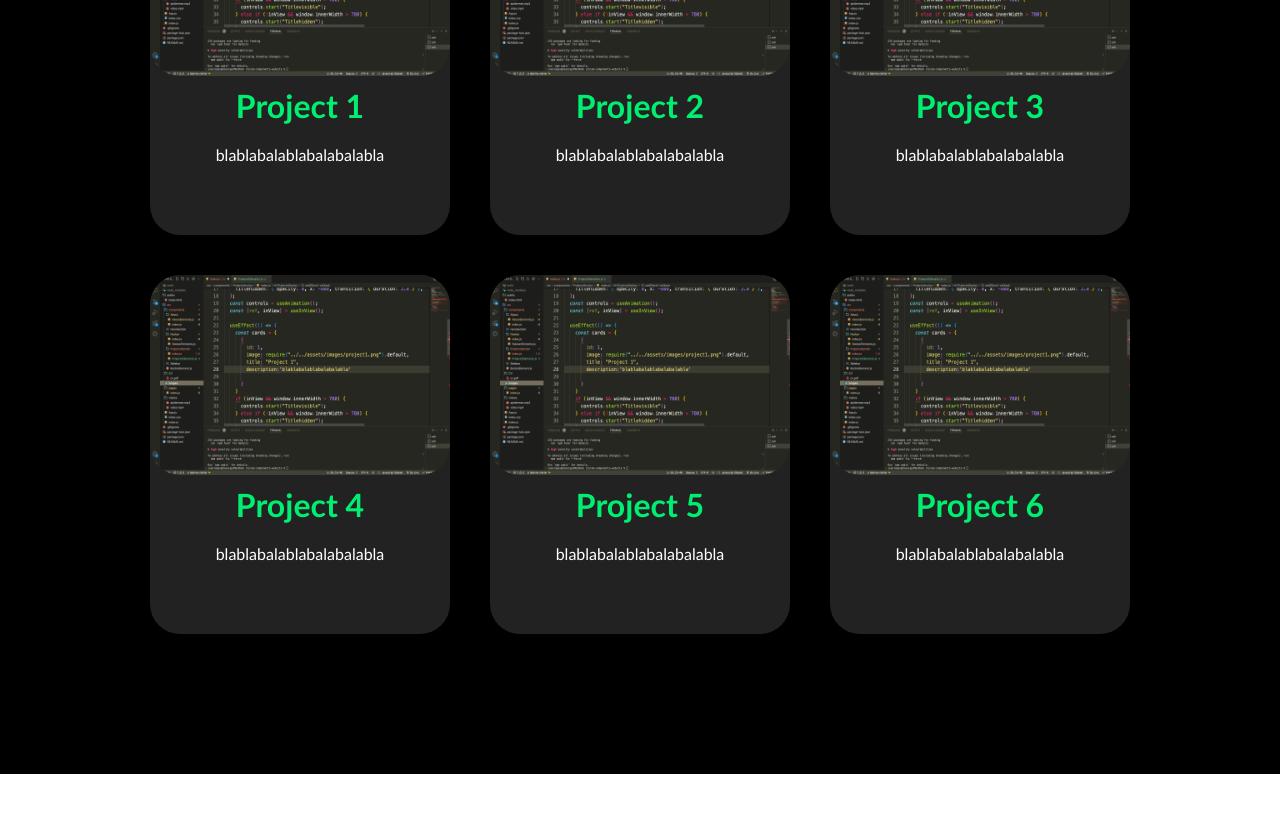
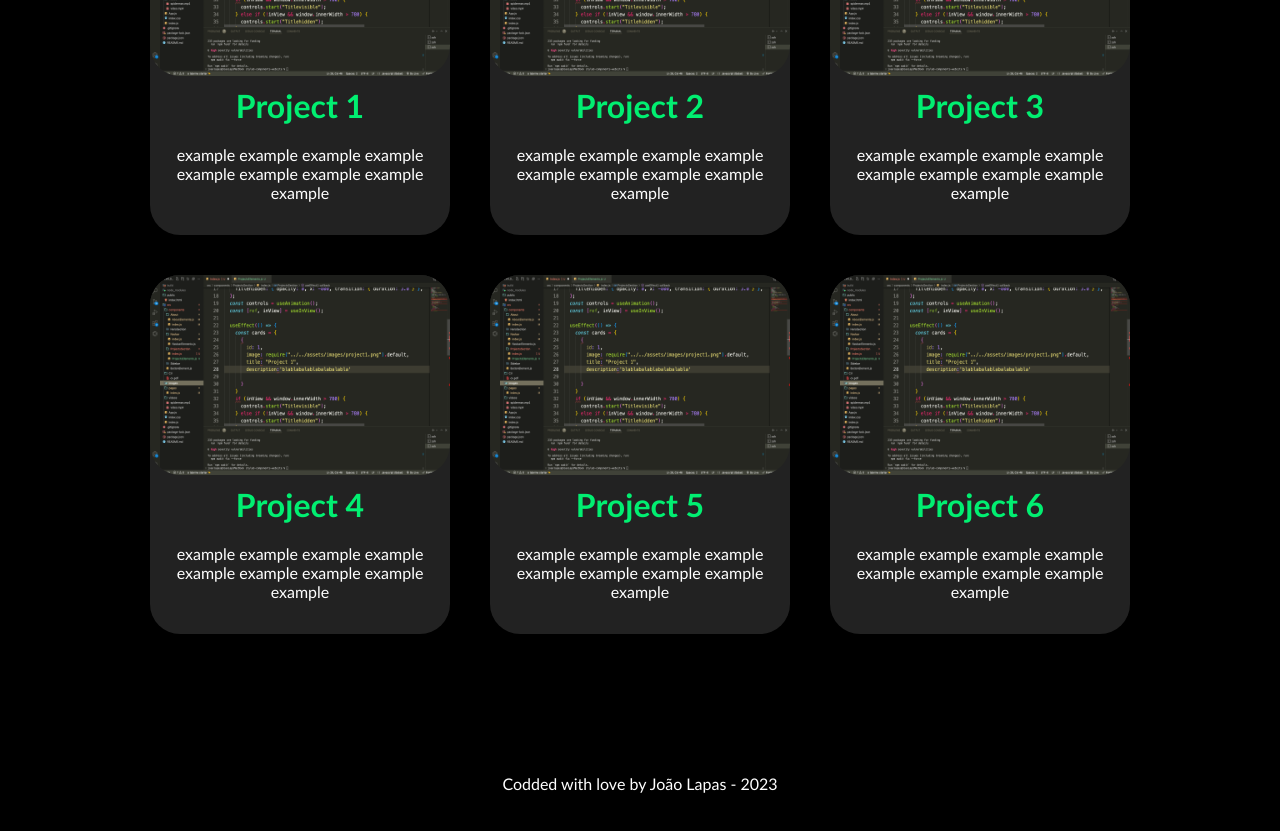
Before and after one commit to joaolapas/MyPortfolio, a React (Create React App) app: page / in a window 1280 px wide. Shown: the part 2260-3091 px from the top of the page. Before the commit the page ends 3034 px from the top, so only its background shows below. Built offline with nearby package versions, Linux system fonts and the light colour scheme.

Commit message:
some changes. update where the buttons lead

```diff
--- a/src/components/About/AboutElements.js
+++ b/src/components/About/AboutElements.js
@@ -103,7 +103,7 @@ export const AboutText = styled.pre`
   display: block;
   color: #000;
   padding: 30px;
-  margin-right: 100px;
+  margin-right: 150px;
   margin-top: 20px;
   rotate: 4deg;
 
--- /dev/null
+++ b/src/components/FooterSection/FooterElements.js
@@ -0,0 +1,8 @@
+import styled from "styled-components";
+
+export const Footer = styled.footer`
+    text-align: center;
+    color: #fff;
+    background: #000;
+    height: 100px;
+`
--- /dev/null
+++ b/src/components/FooterSection/index.js
@@ -0,0 +1,11 @@
+import React from 'react'
+import { Footer } from './FooterElements'
+const FooterSection = () => {
+  return (
+    <Footer>
+        Codded with love by João Lapas - 2023
+    </Footer>
+  )
+}
+
+export default FooterSection
--- a/src/components/HeroSection/index.js
+++ b/src/components/HeroSection/index.js
@@ -1,5 +1,5 @@
 import React, { useState, useEffect } from "react";
-import { Button } from "../ButtonElement";
+import { Button } from "./ButtonElement";
 import { FaGithub, FaLinkedin, FaFileDownload } from "react-icons/fa";
 import cv from "../../CV/cv.pdf";
 import {
--- a/src/components/ProjectsSection/ProjectsElements.js
+++ b/src/components/ProjectsSection/ProjectsElements.js
@@ -51,4 +51,6 @@ export const ProjectCardDescription = styled.p`
     color:#fff;
     padding: 10px;
     height: 100px;
+    max-width: 300px;
+    text-align: center;
 `
--- a/src/components/ProjectsSection/index.js
+++ b/src/components/ProjectsSection/index.js
@@ -26,37 +26,37 @@ const ProjectsSection = () => {
       id: 1,
       image: project1,
       title: "Project 1",
-      description: "blablabalablabalabalabla",
+      description: "example example example example example example example example example",
     },
     {
       id: 2,
       image: project1,
       title: "Project 2",
-      description: "blablabalablabalabalabla",
+      description: "example example example example example example example example example",
     },
     {
       id: 3,
       image: project1,
       title: "Project 3",
-      description: "blablabalablabalabalabla",
+      description: "example example example example example example example example example",
     },
     {
       id: 4,
       image: project1,
       title: "Project 4",
-      description: "blablabalablabalabalabla",
+      description: "example example example example example example example example example",
     },
     {
       id: 5,
       image: project1,
       title: "Project 5",
-      description: "blablabalablabalabalabla",
+      description: "example example example example example example example example example",
     },
     {
       id: 6,
       image: project1,
       title: "Project 6",
-      description: "blablabalablabalabalabla",
+      description: "example example example example example example example example example",
     },
   ];
 
@@ -81,12 +81,13 @@ const ProjectsSection = () => {
       <CardsContainer>
         {cards.map((card) => (
           <motion.div
+            key={card.id}
             animate={hoverControl}
             whileHover={{ scale: 1.2 }}
             whileTap={{ scale: 0.95 }}
             transition={{ duration: 0.3 }}
           >
-            <ProjectCard key={card.id}>
+            <ProjectCard>
               <ProjectCardImage src={card.image}></ProjectCardImage>
               <ProjectCardTitle>{card.title}</ProjectCardTitle>
               <ProjectCardDescription>
--- a/src/pages/index.js
+++ b/src/pages/index.js
@@ -4,6 +4,7 @@ import HeroSection from "../components/HeroSection";
 import ProjectsSection from "../components/ProjectsSection";
 import Navbar from "../components/Navbar";
 import Sidebar from "../components/Sidebar";
+import FooterSection from "../components/FooterSection";
 
 const Home = () => {
     const [isOpen, setIsOpen] = React.useState(false);
@@ -17,6 +18,7 @@ const Home = () => {
       <HeroSection />
       <AboutSection />
       <ProjectsSection />
+      <FooterSection />
     </>
   );
 };
```
Also changed, not shown: src/components/HeroSection/ButtonElement.js (renamed from src/components/ButtonElement.js), 1 other file (tests, documents, lock files or other folders).
